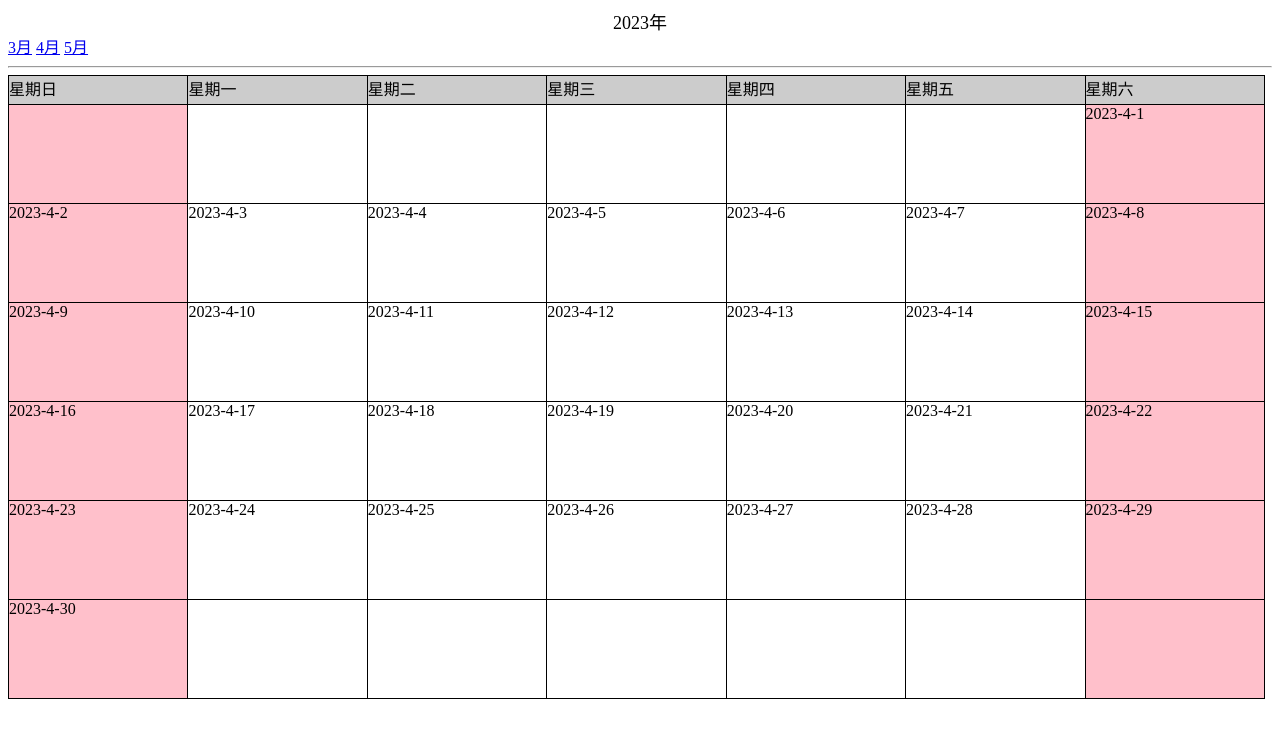
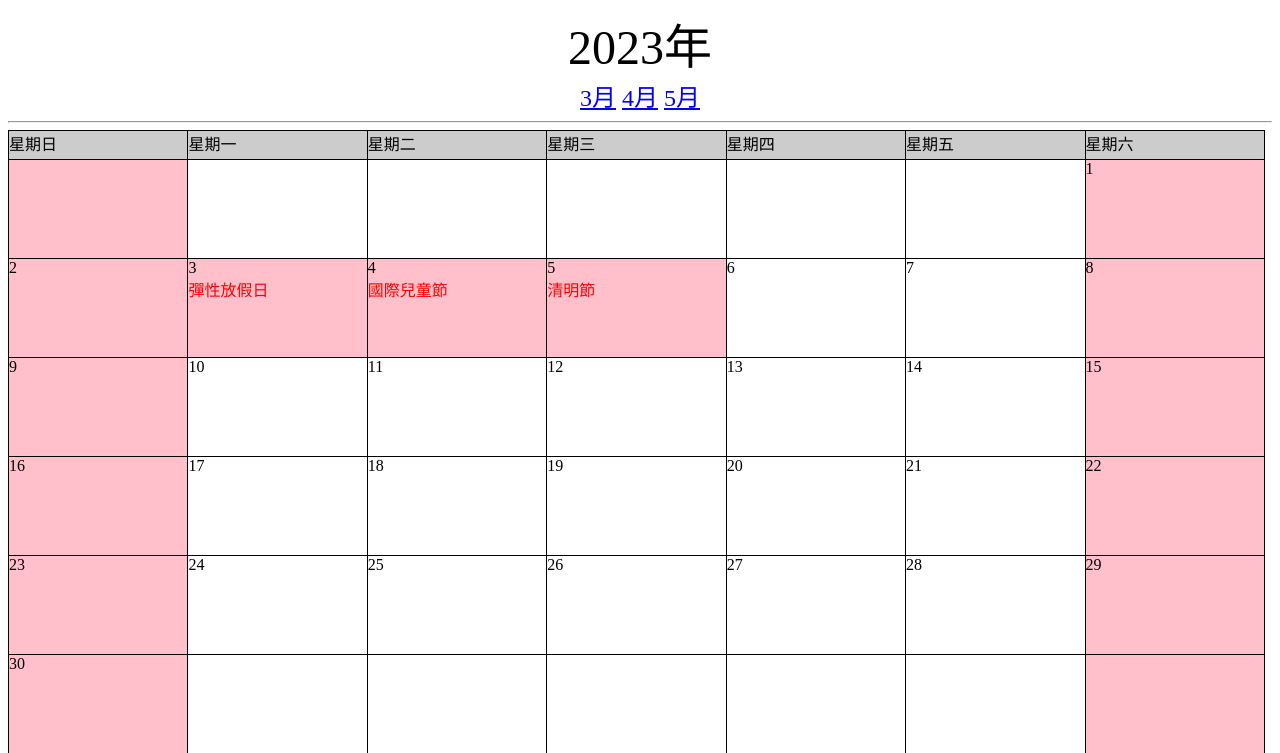
Before and after one commit to nagachen/php, a PHP site: page /calendar.php?year=2023&month=4 in a window 1280 px wide. Shown: the top 753 px of the page. Run offline with PHP 8.4, Linux system fonts and the light colour scheme; data that the repository does not hold is empty.

Commit message:
節日完成及加註解

```diff
--- a/calendar.css
+++ b/calendar.css
@@ -1,6 +1,7 @@
 *{
     box-sizing: border-box;
 }
+/* 主容器 */
 .contianer{
     display:flex;
     flex-wrap: wrap;
@@ -8,6 +9,7 @@
     margin-top: 1px;
     margin-left: 1px;
 }
+/* 每一天的格子 */
 .contianer>div{
     background-color: white;
     flex-basis: calc(100% / 7);
@@ -17,15 +19,32 @@
     height:100px;
 
 }
+/* 星期日-六 */
 .contianer>.tittle{
     height: 30px;
     background-color: #ccc;
     flex-basis: calc(100% / 7);
 }
+/* 每週六日 */
 .contianer>.holiday{
     background-color: pink;
 }
+/* 年的標題 */
 .years{
-    font-size: large;
+    font-size: 48px;
     text-align: center;
 }
+/* 月的切換 */
+.a-month{
+    font-size: 24px;
+    text-align: center;
+}
+/* 特別節日字體 */
+.holiday-font{
+
+    color: red;
+}
+/* 特別節日框 */
+.contianer>.holiday-day{
+    background-color: pink;
+}
--- a/calendar.php
+++ b/calendar.php
@@ -51,14 +51,21 @@ if($month==1){
 ?>
 <!--假日資料庫 -->
 <?php
-$holiday = ['5-1'=>'勞動節'];
+$holiday = ['2023-1-1'=>'元旦','2023-1-2'=>'補假','2023-1-20'=>'彈性放假日','2023-1-21'=>'除夕','2023-1-22'=>'春節',
+'2023-1-23'=>'春節','2023-1-24'=>'春節','2023-1-25'=>'補假','2023-1-26'=>'補假',
+'2023-1-27'=>'彈性放假日','2023-2-27'=>'彈性放假日','2023-2-28'=>'和平記念日',
+'2023-4-3'=>'彈性放假日','2023-4-4'=>'國際兒童節','2023-4-5'=>'清明節',
+'2023-5-1'=>'勞動節','2023-6-22'=>'端午節','2023-6-23'=>'彈性放假日','2023-9-29'=>'中秋節',
+'2023-10-9'=>'彈性放假日','2023-10-10'=>'國慶日'];
 ?>
 <!-- #flexbox -->
 <div class="years"><?=$year?>年</div>
 <!-- 上一月，這一月，下一月 -->
+<div class="a-month">
 <a href="calendar.php?year=<?=$prevyear;?>&month=<?=$prevmonth;?>"><?=$prevmonth;?>月</a>
 <a href="calendar.php?year=<?=$year;?>&month=<?=$month;?>"><?=$month;?>月</a>
 <a href="calendar.php?year=<?=$nextyear;?>&month=<?=$nextmonth;?>"><?=$nextmonth;?>月</a>
+</div>
 <hr>
 <div class="contianer">
     <div class="tittle">星期日</div>
@@ -75,19 +82,41 @@ $holiday = ['5-1'=>'勞動節'];
     // 需要使用explode()取出$data[]日期和判斷空白
     for($i=0;$i<count($data);$i++){
 
-        $today=date('Y-n-j');
-        $d=($data[$i]=="&nbsp;")?'&nbsp;':explode($data[$i],'-')[2];  #取$i日期
+        // $today=date('n-j');
 
-        if($i%7==0 or $i%7==6){
-            echo "<div class='holiday'>";
-            echo $data[$i];
-            echo "</div>";
+        $d=($data[$i]=="&nbsp;")?'&nbsp;':explode('-',$data[$i])[2];  #取$i日期
+
+        if($i%7==0 or $i%7==6) {
+            if(isset($holiday[$data[$i]])){
+                 $days=$holiday[$data[$i]];
+                echo "<div class='holiday-day'>";
+                echo $d;
+                echo "<br>";
+                echo "<span class='holiday-font'>$days</span>";
+                echo "</div>";
+
+            }else{
+                echo "<div class='holiday'>";
+                echo $d;
+                echo "</div>";
+                }
         }else{
-            echo "<div>";
-            echo $data[$i];
-            echo "</div>";
+            if(isset($holiday[$data[$i]])){
+                $days=$holiday[$data[$i]];
+               echo "<div class='holiday-day'>";
+               echo $d;
+               echo "<br>";
+               echo "<span class='holiday-font'>$days</span>";
+               echo "</div>";
+
+           }else{
+                echo "<div>";
+                $days=(isset($holiday[$data[$i]]))?$holiday[$data[$i]]:"";
+                echo $d;
+                echo "</div>";
     }
     }
+}
    ?>
 
 </div>
```
